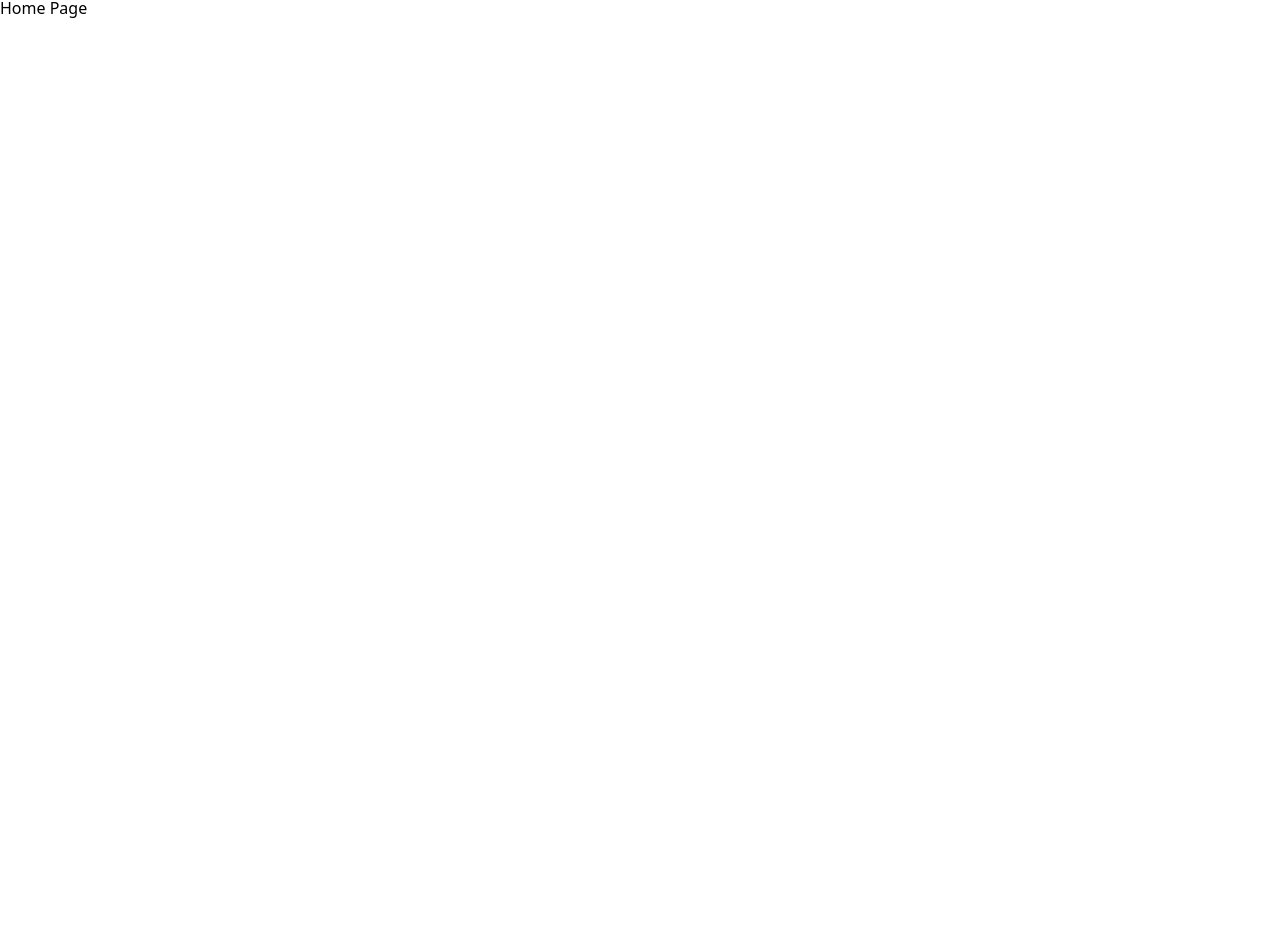
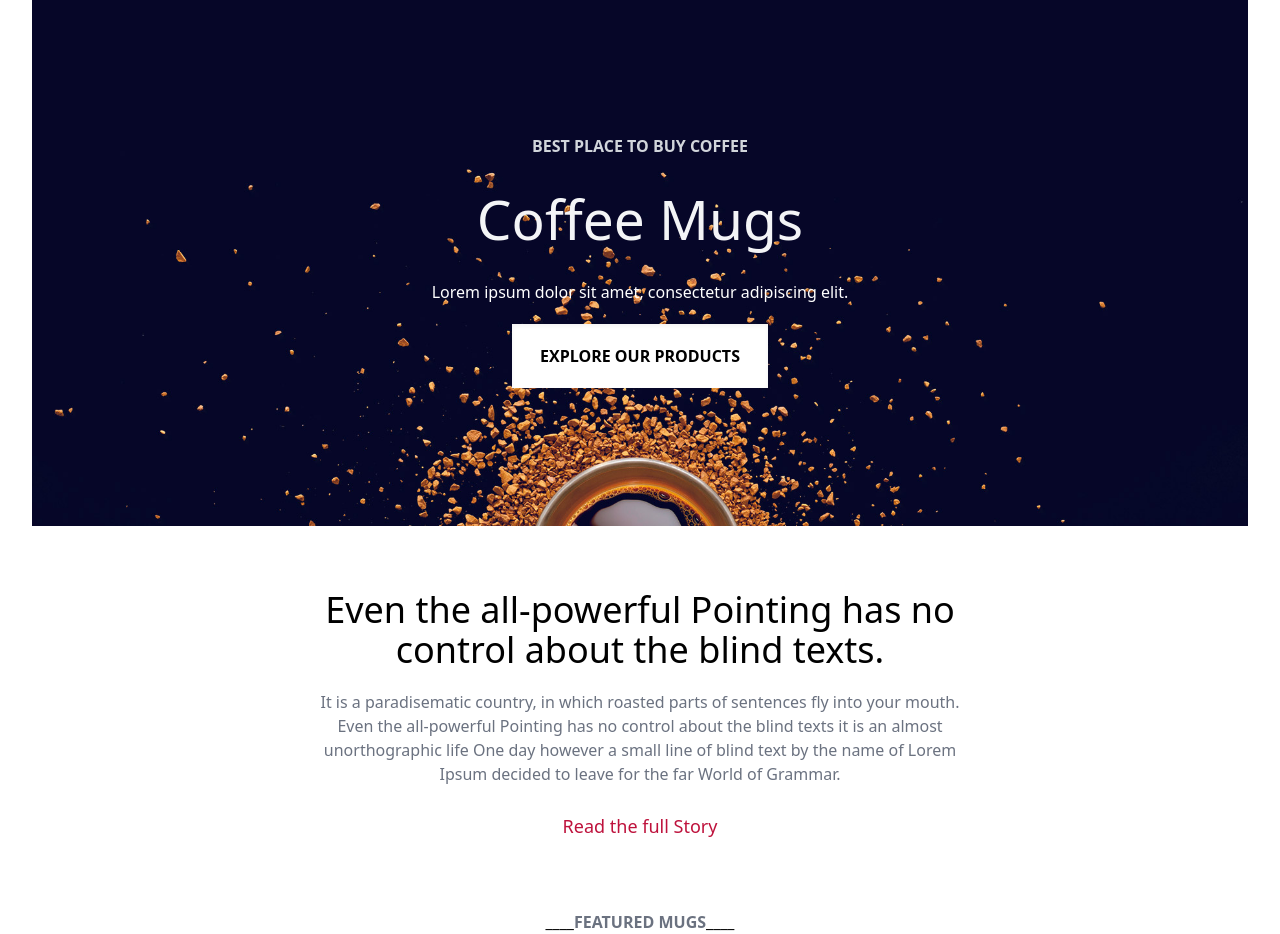
Before and after one commit to TheCoTam/coffee-style-fullstack, a React (Vite) app in the folder client/: page / in a window 1280 px wide. Shown: the part 93-1027 px from the top of the page. Before the commit the page ends 800 px from the top, so only its background shows below. Built offline with nearby package versions, Linux system fonts and the light colour scheme.

Commit message:
làm giao diện cho trang chủ

```diff
--- /dev/null
+++ b/client/src/components/home/about-content.jsx
@@ -0,0 +1,26 @@
+import { Button } from "@/components/ui/button";
+import { Link } from "react-router-dom";
+
+const AboutContent = () => {
+  return (
+    <div className="flex flex-col items-center gap-5 w-1/2">
+      <p className="text-4xl text-center">
+        Even the all-powerful Pointing has no control about the blind texts.
+      </p>
+      <p className="text-center text-gray-500">
+        It is a paradisematic country, in which roasted parts of sentences fly
+        into your mouth. Even the all-powerful Pointing has no control about the
+        blind texts it is an almost unorthographic life One day however a small
+        line of blind text by the name of Lorem Ipsum decided to leave for the
+        far World of Grammar.
+      </p>
+      <Link to="/about">
+        <Button variant="link" className="text-lg text-rose-700">
+          Read the full Story
+        </Button>
+      </Link>
+    </div>
+  );
+};
+
+export default AboutContent;
--- /dev/null
+++ b/client/src/components/home/featured-mugs.jsx
@@ -0,0 +1,13 @@
+const FeaturedMugs = () => {
+  return (
+    <div>
+      <div className="flex items-center">
+        <p>____</p>
+        <p className="uppercase text-gray-500 font-semibold">featured mugs</p>
+        <p>____</p>
+      </div>
+    </div>
+  );
+};
+
+export default FeaturedMugs;
--- /dev/null
+++ b/client/src/components/home/header-content.jsx
@@ -0,0 +1,23 @@
+import { Link } from "react-router-dom";
+
+const HeaderContent = () => {
+  return (
+    <div className="w-full lg:w-[95%] h-[530px] bg-[url('/header-content.jpg')] bg-bottom bg-cover bg-no-repeat flex flex-col items-center justify-center gap-5">
+      <p className="uppercase font-semibold text-gray-300">
+        best place to buy coffee
+      </p>
+      <p className="text-[55px] text-gray-100">Coffee Mugs</p>
+      <p className="text-white">
+        Lorem ipsum dolor sit amet, consectetur adipiscing elit.
+      </p>
+      <Link
+        to="/products"
+        className="uppercase bg-white hover:bg-gray-100 active:bg-gray-200 px-7 py-5 shadow-inner font-semibold"
+      >
+        explore our products
+      </Link>
+    </div>
+  );
+};
+
+export default HeaderContent;
--- a/client/src/components/navbar/hidden-menu.jsx
+++ b/client/src/components/navbar/hidden-menu.jsx
@@ -9,11 +9,21 @@ const HiddenMenu = () => {
       <Link to="/" className={optionClassName}>
         home
       </Link>
-      <p className={optionClassName}>our Products</p>
-      <p className={optionClassName}>blogs</p>
-      <p className={optionClassName}>about</p>
-      <p className={optionClassName}>contact</p>
-      <p className={optionClassName}>styleguilde</p>
+      <Link to="products" className={optionClassName}>
+        our Products
+      </Link>
+      <Link to="blog" className={optionClassName}>
+        blogs
+      </Link>
+      <Link to="about" className={optionClassName}>
+        about
+      </Link>
+      <Link to="contact" className={optionClassName}>
+        contact
+      </Link>
+      <Link to="styleguilde" className={optionClassName}>
+        styleguilde
+      </Link>
     </div>
   );
 };
--- a/client/src/components/navbar/navbar.jsx
+++ b/client/src/components/navbar/navbar.jsx
@@ -22,13 +22,23 @@ const Navbar = () => {
           </Link>
           <div className="hidden lg:flex items-center justify-between w-max gap-5">
             <Link to="/" className={optionClassName}>
-              Home
+              home
             </Link>
-            <p className={optionClassName}>our Products</p>
-            <p className={optionClassName}>blogs</p>
-            <p className={optionClassName}>about</p>
-            <p className={optionClassName}>contact</p>
-            <p className={optionClassName}>styleguilde</p>
+            <Link to="products" className={optionClassName}>
+              our Products
+            </Link>
+            <Link to="blog" className={optionClassName}>
+              blogs
+            </Link>
+            <Link to="about" className={optionClassName}>
+              about
+            </Link>
+            <Link to="contact" className={optionClassName}>
+              contact
+            </Link>
+            <Link to="styleguilde" className={optionClassName}>
+              styleguilde
+            </Link>
           </div>
           <div className="flex gap-5">
             <NavbarSheet />
--- a/client/src/pages/home.jsx
+++ b/client/src/pages/home.jsx
@@ -1,5 +1,15 @@
+import AboutContent from "@/components/home/about-content";
+import FeaturedMugs from "@/components/home/featured-mugs";
+import HeaderContent from "@/components/home/header-content";
+
 const HomePage = () => {
-  return <div>Home Page</div>;
+  return (
+    <div className="flex flex-col items-center gap-16 w-full">
+      <HeaderContent />
+      <AboutContent />
+      <FeaturedMugs />
+    </div>
+  );
 };
 
 export default HomePage;
```
